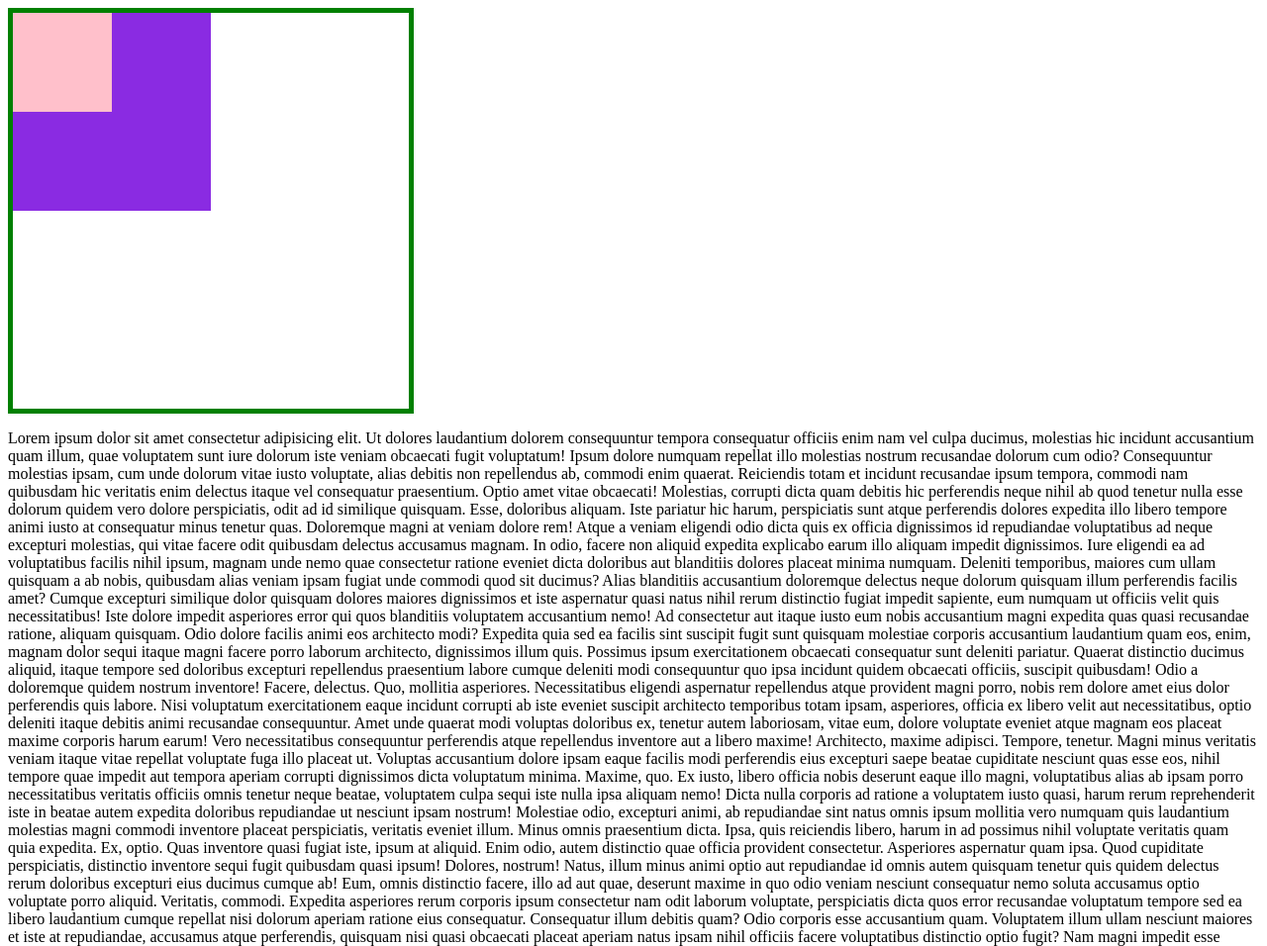
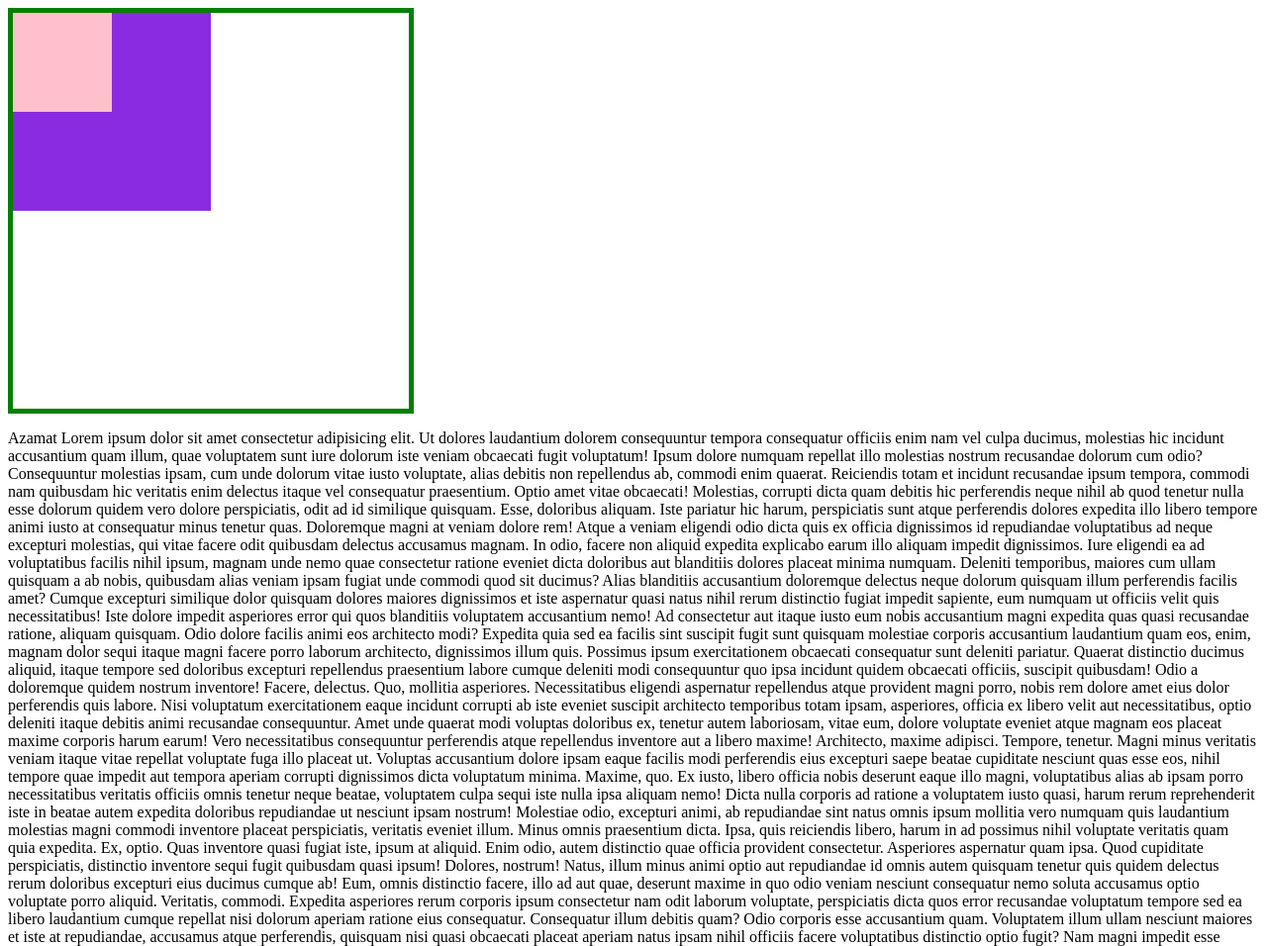
Before and after one commit to Mohowk/position, a plain HTML site: page index.html in a window 1280 px wide. Shown: the top 956 px of the page at 99% size. Drawn offline with Linux system fonts and the light colour scheme.

Commit message:
Pharagraph

```diff
--- a/index.html
+++ b/index.html
@@ -15,7 +15,7 @@
     <!-- <header></header>
   <img src="https://cdn-icons-png.flaticon.com/512/134/134914.png" -->
     <p>
-      Lorem ipsum dolor sit amet consectetur adipisicing elit. Ut dolores
+      Azamat Lorem ipsum dolor sit amet consectetur adipisicing elit. Ut dolores
       laudantium dolorem consequuntur tempora consequatur officiis enim nam vel
       culpa ducimus, molestias hic incidunt accusantium quam illum, quae
       voluptatem sunt iure dolorum iste veniam obcaecati fugit voluptatum! Ipsum
```
